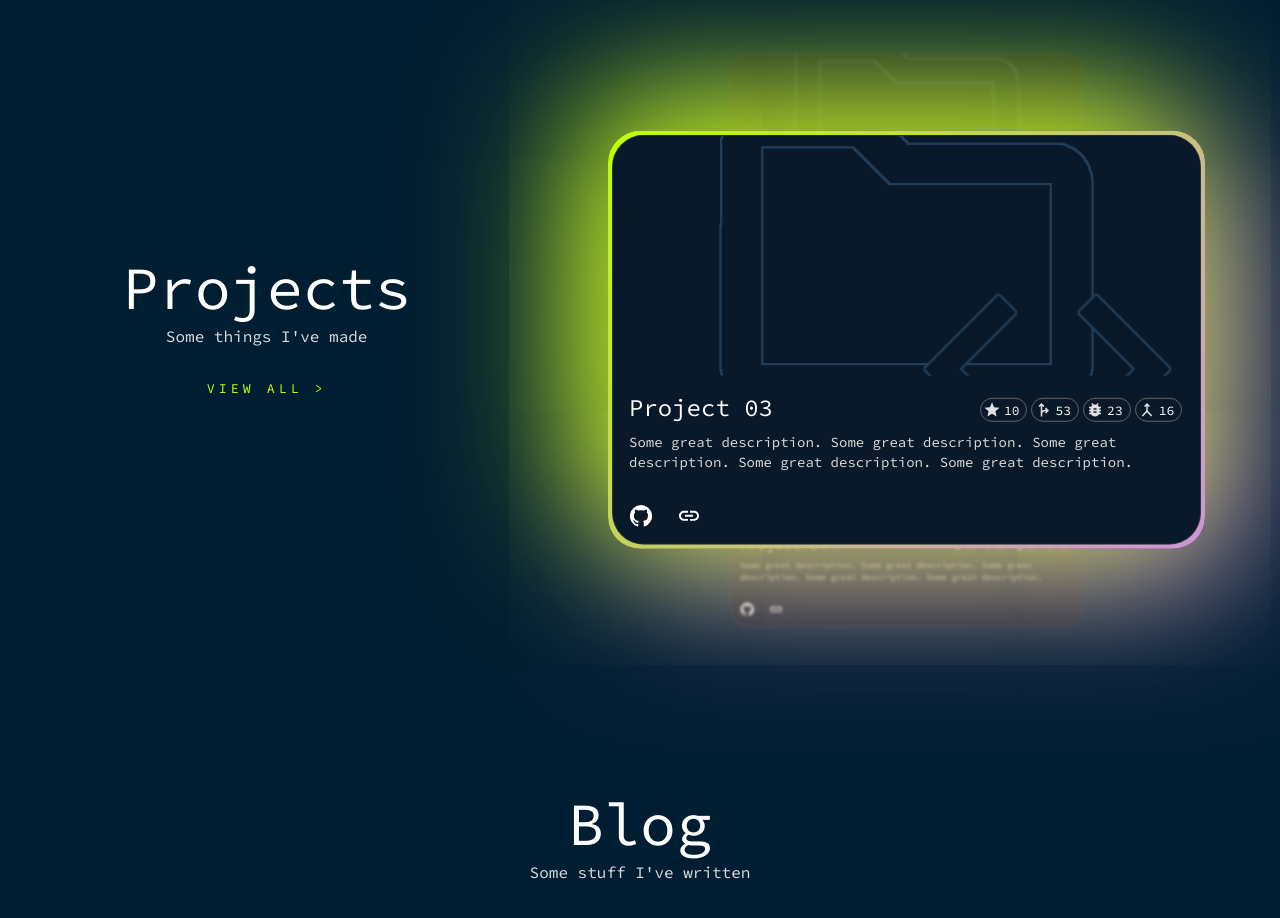
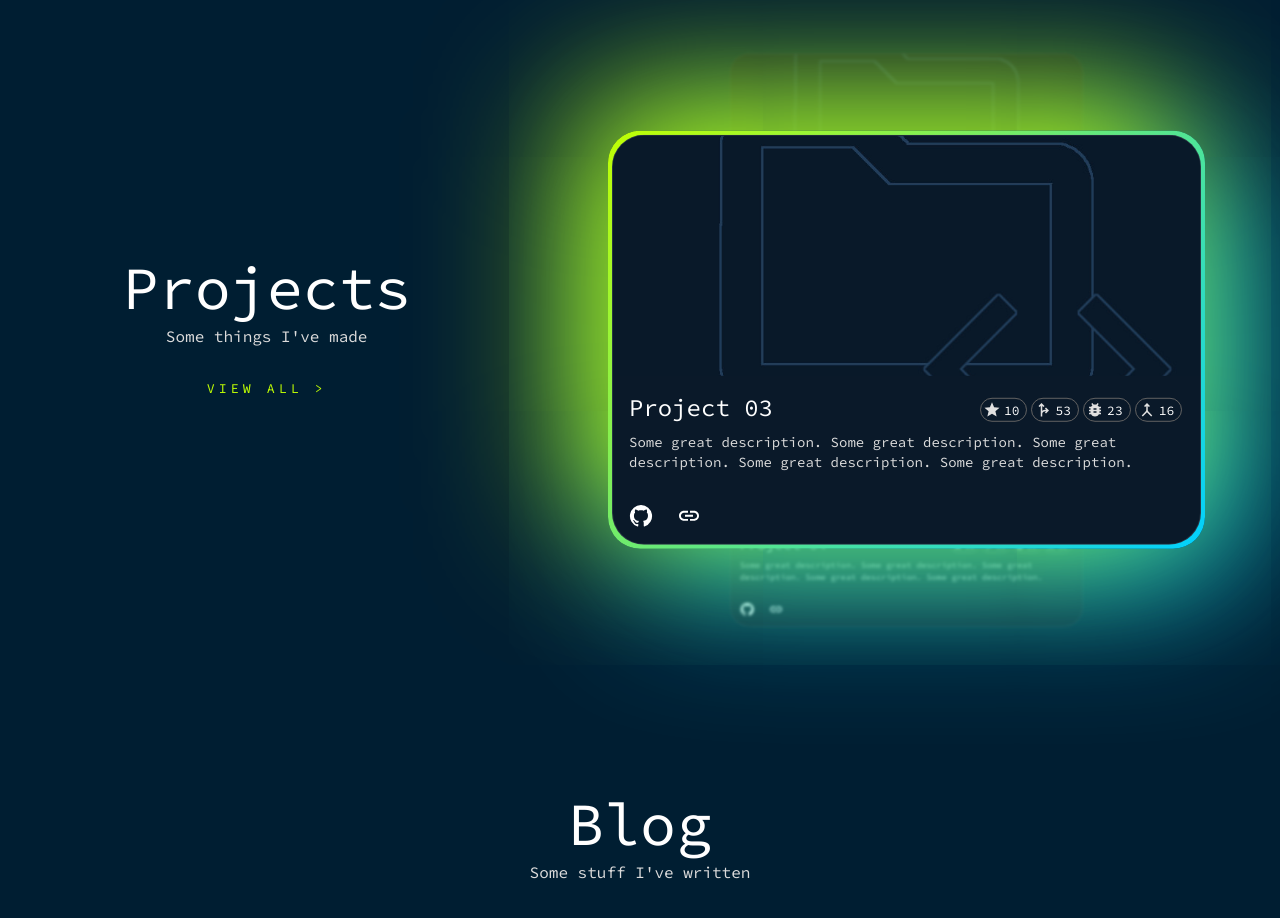
Before and after one commit to jalaj711/jalaj711.github.io, a Next.js app: page / in a window 1280 px wide. Shown: the part 860-1778 px from the top of the page. Built offline with nearby package versions, Linux system fonts and the light colour scheme.

Commit message:
add secondary color to theme
Signed-off-by: Jalaj Kumar <96870071+jalaj-07@users.noreply.github.com>

```diff
--- a/styles/theme.ts
+++ b/styles/theme.ts
@@ -5,6 +5,9 @@ const theme = createTheme({
         mode: "dark",
         primary: {
             main: "#c0ff03",
+        },
+        secondary: {
+            main: "#00d0ff"
         },
         background: {
             default: "rgb(0,30,50)",
```
